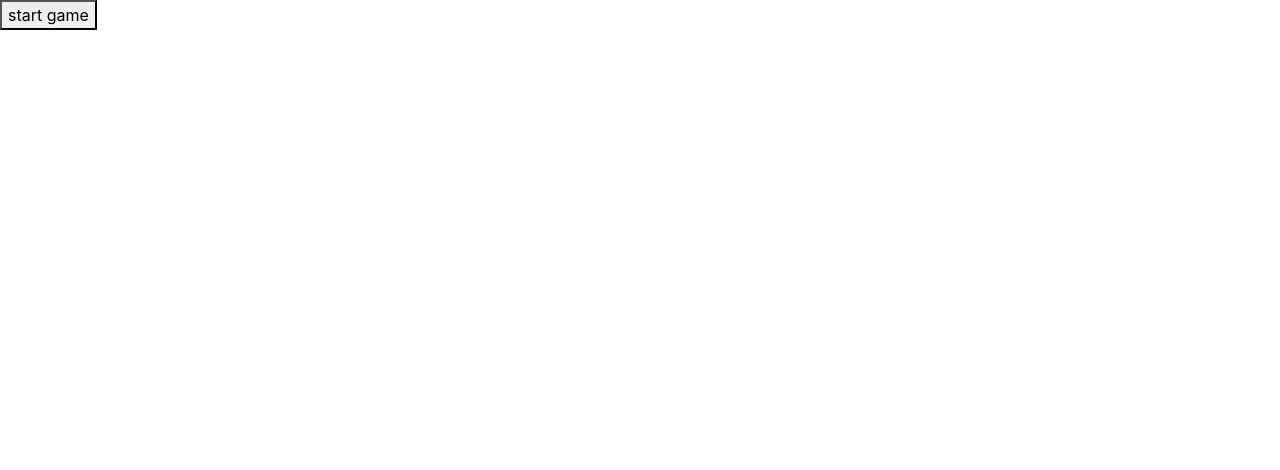
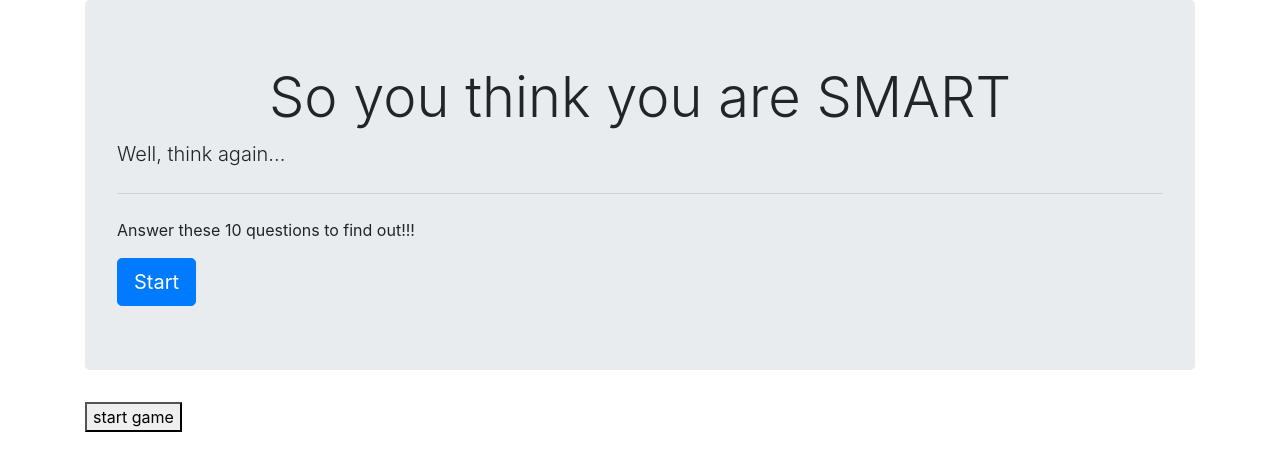
Before and after one commit to jagnoor/TriviaGame_JAG, a plain HTML site: page index.html in a window 1280 px wide. Drawn offline with nearby package versions, Linux system fonts and the light colour scheme; a web font is replaced by a local one.

Commit message:
Jagnoor Commit

```diff
--- a/index.html
+++ b/index.html
@@ -25,6 +25,15 @@
 
     </head>
       <body>
+
+        <div class="container">
+          <div class="jumbotron">
+              <h1 class="display-4 text-center">So you think you are SMART </h1>
+              <p class="lead">Well, think again...</p>
+              <hr class="my-4">
+              <p>Answer these 10 questions to find out!!!</p>
+              <a class="btn btn-primary btn-lg" href="#" role="button">Start</a>
+            </div>
 
         <!-- bootstrap for -->
 
@@ -56,5 +65,7 @@
 
         -->
 
+
+      </div>
       </body>
     </html>
```
